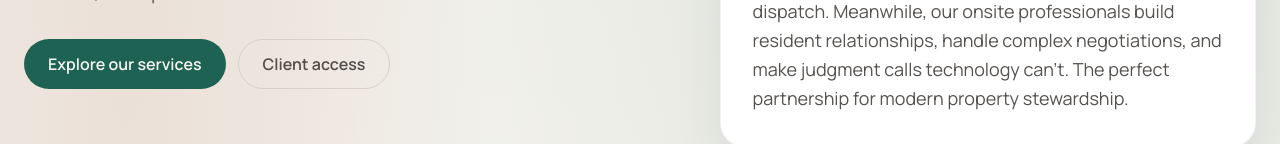
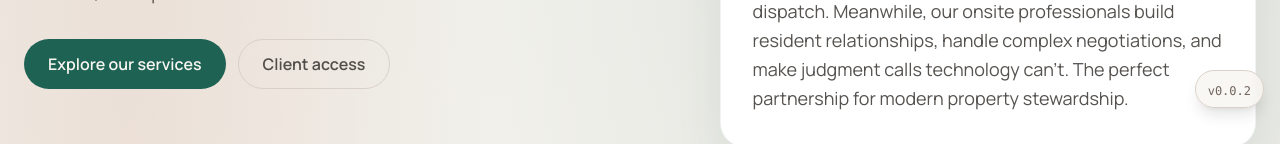
Before and after one commit to aaradhysharma/happyeverydaypropertymanagement, a Next.js app in the folder frontend/: page / in a window 1280 px wide. Shown: the part 676-820 px from the top of the page. Built offline with nearby package versions, Linux system fonts and the light colour scheme.

Commit message:
Add version display, fix map functionality, and setup GCP Maps API - v0.0.2

```diff
--- a/frontend/app/layout.tsx
+++ b/frontend/app/layout.tsx
@@ -2,6 +2,7 @@ import type { Metadata } from "next";
 import { DM_Serif_Display, Manrope } from "next/font/google";
 import "./globals.css";
 import { Providers } from "@/components/providers";
+import { VersionDisplay } from "@/components/VersionDisplay";
 
 const heading = DM_Serif_Display({
   subsets: ["latin"],
@@ -29,7 +30,10 @@ export default function RootLayout({
   return (
     <html lang="en" className={`${heading.variable} ${body.variable}`}>
       <body className="font-body bg-background text-foreground antialiased">
-        <Providers>{children}</Providers>
+        <Providers>
+          {children}
+          <VersionDisplay />
+        </Providers>
       </body>
     </html>
   );
--- a/frontend/app/map/page.tsx
+++ b/frontend/app/map/page.tsx
@@ -93,7 +93,7 @@ export default function MapPage() {
     // Load Google Maps script
     if (!(window as any).google) {
       const script = document.createElement("script");
-      script.src = `https://maps.googleapis.com/maps/api/js?key=YOUR_GOOGLE_MAPS_API_KEY&callback=initMap`;
+      script.src = `https://maps.googleapis.com/maps/api/js?key=${process.env.NEXT_PUBLIC_GOOGLE_MAPS_API_KEY}&callback=initMap`;
       script.async = true;
       script.defer = true;
       (window as any).initMap = initMap;
--- /dev/null
+++ b/frontend/components/VersionDisplay.tsx
@@ -0,0 +1,15 @@
+"use client";
+
+export function VersionDisplay() {
+  const version = process.env.NEXT_PUBLIC_VERSION || "0.0.1";
+
+  return (
+    <div className="fixed bottom-4 right-4 z-50">
+      <div className="bg-background/80 backdrop-blur-sm border border-border rounded-full px-3 py-1.5 shadow-lg">
+        <span className="text-xs font-mono text-muted-foreground">
+          v{version}
+        </span>
+      </div>
+    </div>
+  );
+}
--- a/frontend/next.config.js
+++ b/frontend/next.config.js
@@ -2,7 +2,7 @@
 const nextConfig = {
   env: {
     NEXT_PUBLIC_API_URL: process.env.NEXT_PUBLIC_API_URL || 'http://localhost:8000',
-    NEXT_PUBLIC_VERSION: '0.0.1'
+    NEXT_PUBLIC_VERSION: '0.0.2'
   },
   images: {
     domains: ['localhost'],
--- a/frontend/package.json
+++ b/frontend/package.json
@@ -1,6 +1,6 @@
 {
   "name": "happyeveryday-frontend",
-  "version": "0.0.1",
+  "version": "0.0.2",
   "private": true,
   "scripts": {
     "dev": "next dev",
```
Also changed, not shown: 2 other files (tests, documents, lock files or other folders).
